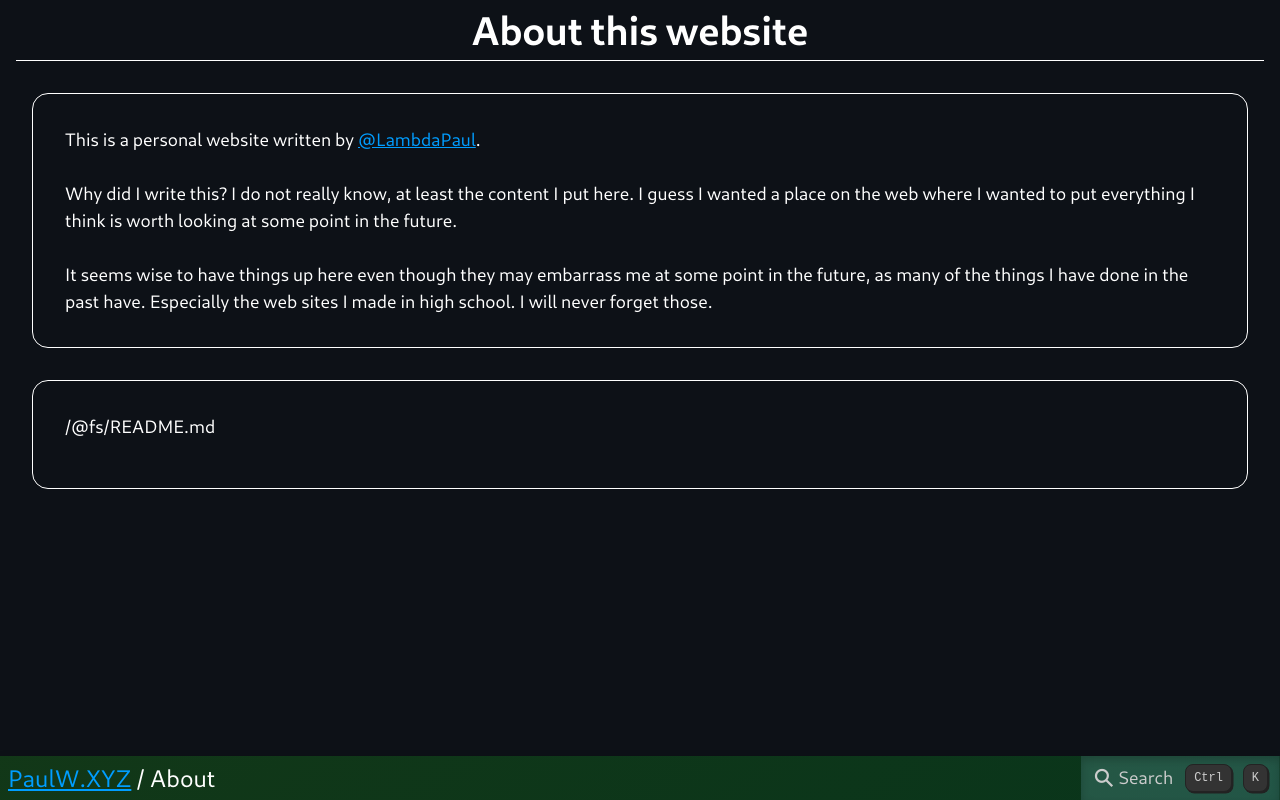
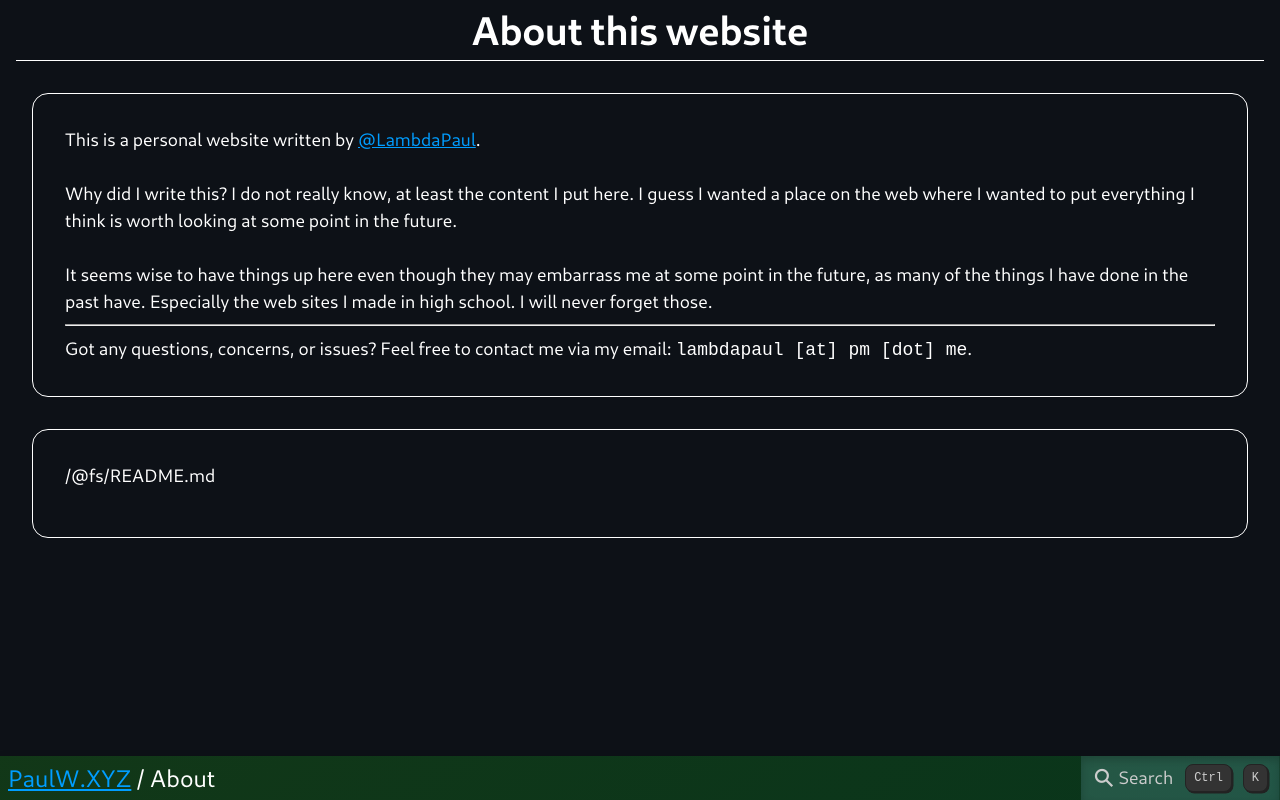
Before and after one commit to paulwxyz/paulw.xyz, a Next.js app: page /about in a window 1280 px wide. Built offline with nearby package versions, Linux system fonts and the light colour scheme.

Commit message:
Update about.tsx

```diff
--- a/pages/about.tsx
+++ b/pages/about.tsx
@@ -14,6 +14,8 @@ function AboutPage() {
                 <br />
                 <br />
                 It seems wise to have things up here even though they may embarrass me at some point in the future, as many of the things I have done in the past have. Especially the web sites I made in high school. I will never forget those.
+                <hr />
+                Got any questions, concerns, or issues? Feel free to contact me via my email: <code>lambdapaul [at] pm [dot] me</code>.
             </section>
             <section className='block'>
                 <ReactMarkdown>{ReadmeMd}</ReactMarkdown>
```
